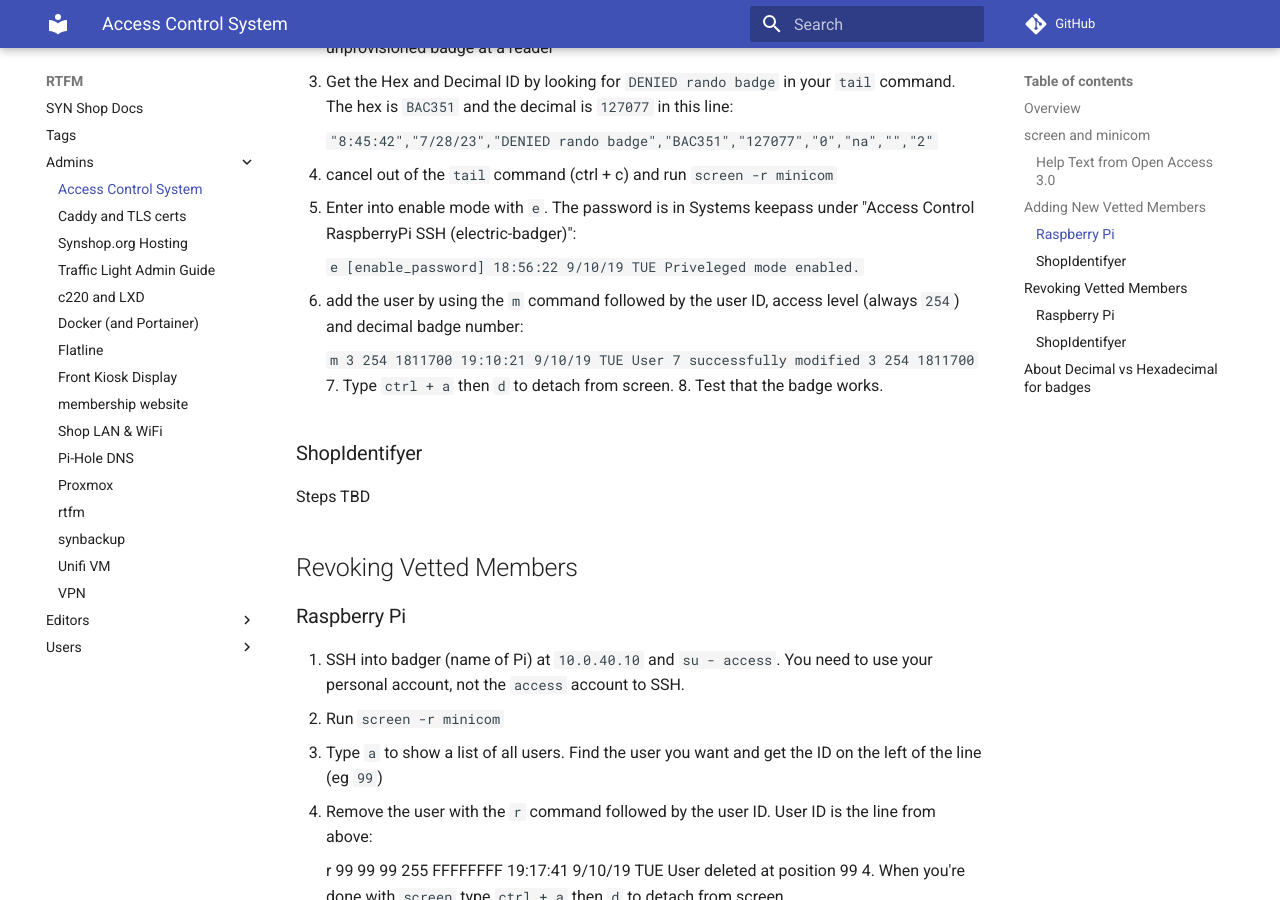
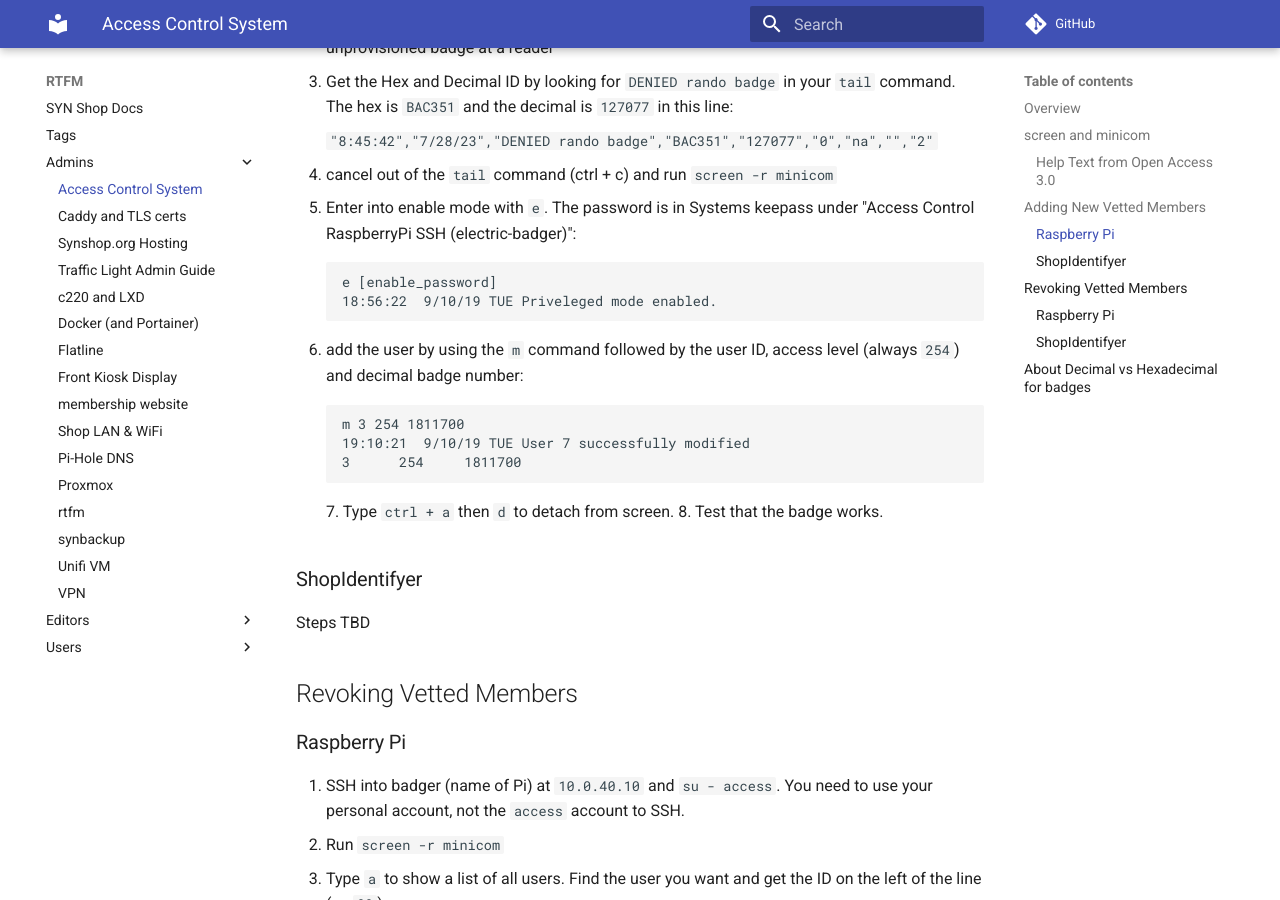
Before and after one commit to synshop/rtfm, an MkDocs documentation site: the page built from docs/admins/Access Control System.md, in a window 1280 px wide and 900 px high, scrolled down 1726 px. Built offline with MkDocs 1.6.1 and Material for MkDocs 9.7.7, drawn with Linux system fonts in a browser that asks for light colours; comment, search, counter and statistics services are not loaded.

Commit message:
Update mkdocs.yml

```diff
--- a/mkdocs.yml
+++ b/mkdocs.yml
@@ -10,6 +10,11 @@
     - js/rtfm.js
 
 markdown_extensions:
+# admonitions
+    - admonition
+    - pymdownx.details
+    - pymdownx.superfences
+
 # formatting
     - pymdownx.keys
     - pymdownx.caret
```
